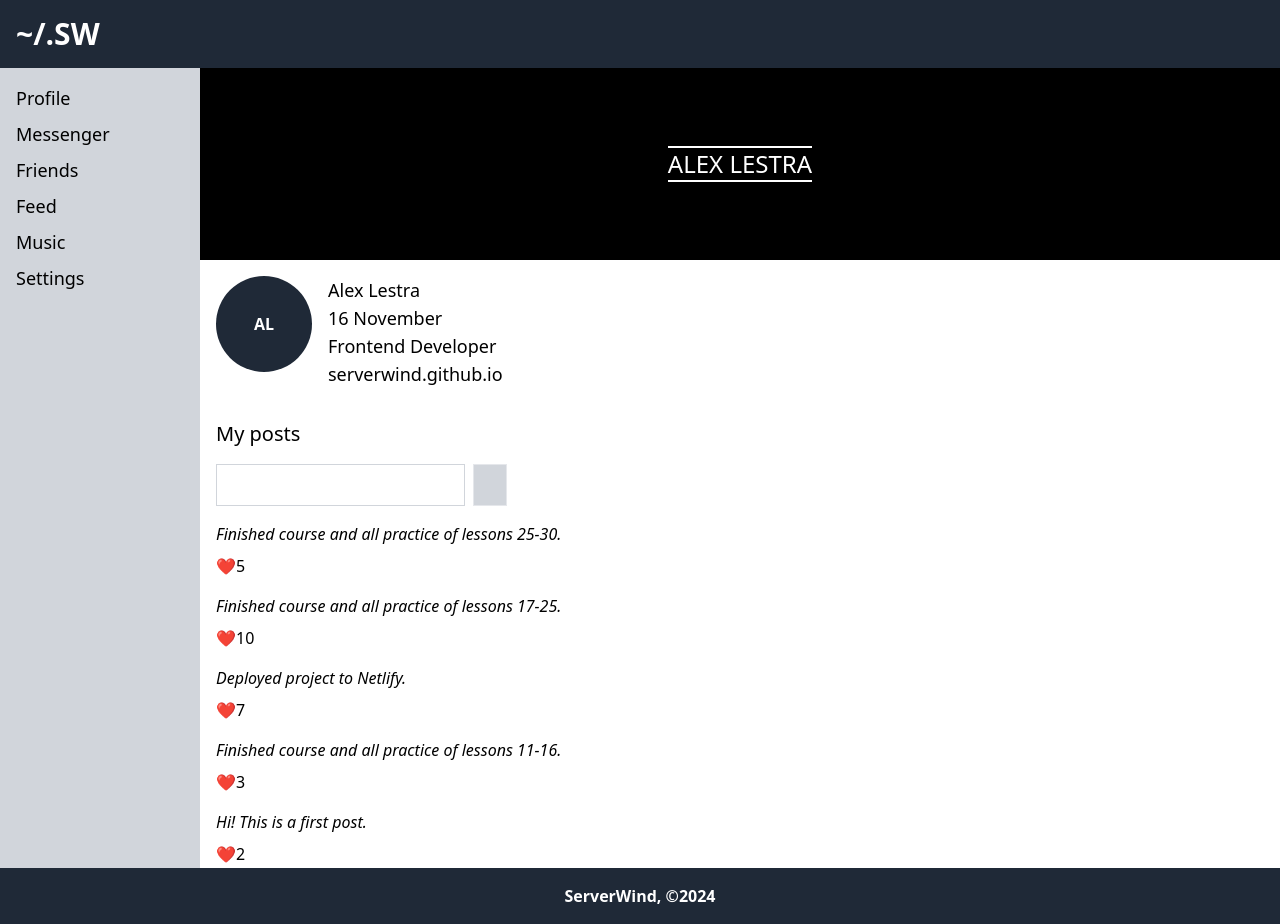
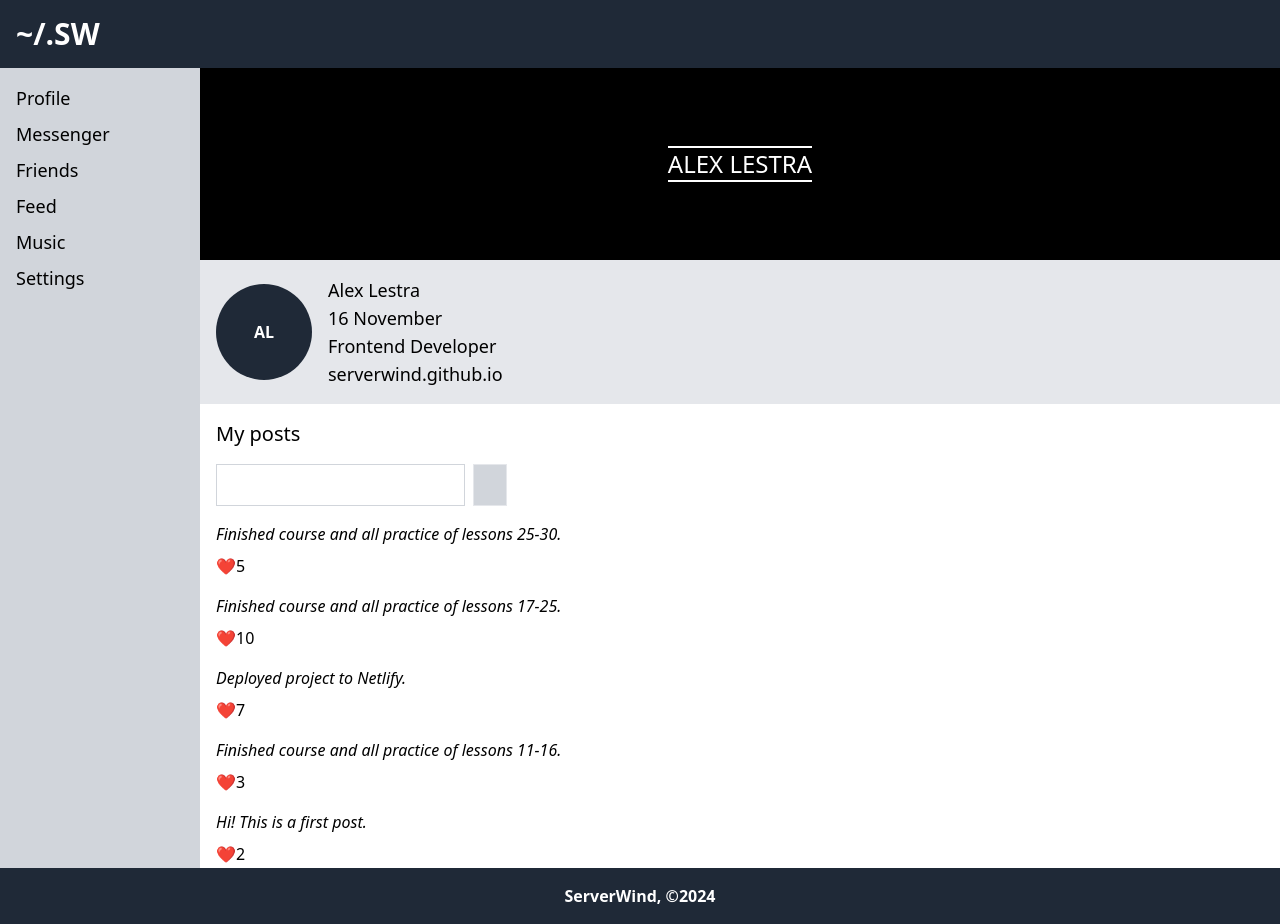
Before and after one commit to serverwind/social-react, a React (Vite) app: page / in a window 1280 px wide. Built offline with nearby package versions, Linux system fonts and the light colour scheme; a web font is replaced by a local one.

Commit message:
layout center, background

```diff
--- a/src/components/Profile/Bio/Bio.jsx
+++ b/src/components/Profile/Bio/Bio.jsx
@@ -3,7 +3,7 @@ import { UserInfo } from "../UserInfo/UserInfo";
 
 function Bio() {
   return (
-    <div className="flex gap-4 p-4">
+    <div className="flex gap-4 p-4 items-center bg-gray-200">
       <Photo />
       <UserInfo />
     </div>
```
